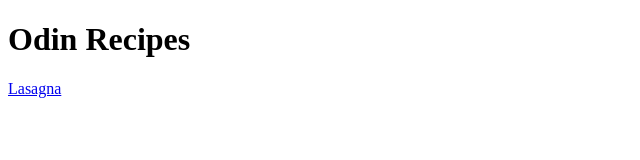
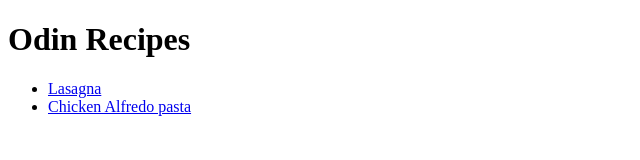
Before and after one commit to igr1s/odin-recipes, a plain HTML site: page index.html in a window 1280 px wide. Shown: the whole page, without its empty margins (0-640 px from the left). Drawn offline with Linux system fonts and the light colour scheme.

Commit message:
Add index.html projectfinal

```diff
--- a/index.html
+++ b/index.html
@@ -7,6 +7,9 @@
 </head>
 <body>
     <h1>Odin Recipes</h1>
-    <a href="recipes/Lasagna.html">Lasagna</a>
+    <ul>
+    <li><a href="recipes/lasagna.html">Lasagna</a></li>
+    <li><a href ="recipes/chickalfpast.html/">Chicken Alfredo pasta</a></li>
+    </ul>
 </body>
 </html>
```
